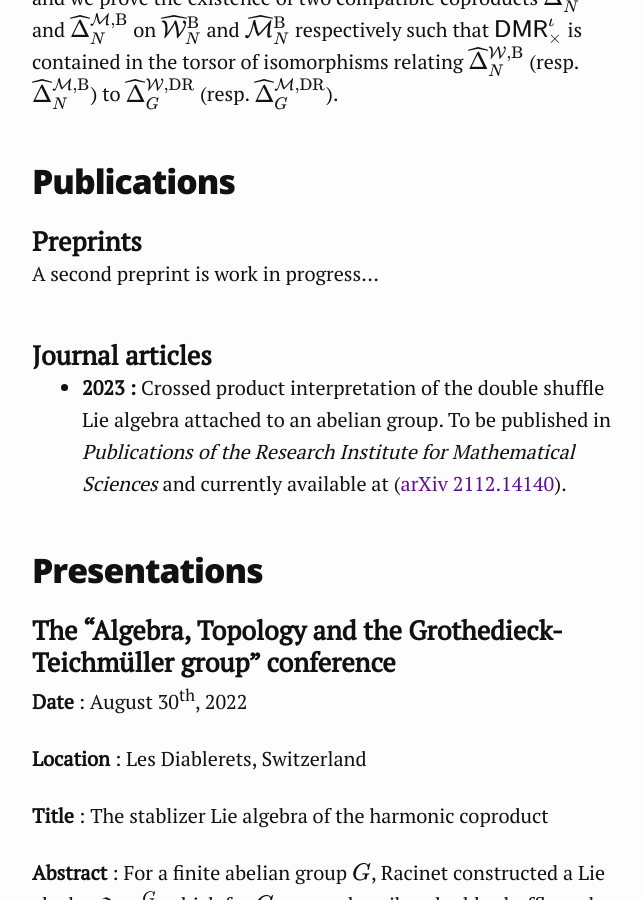
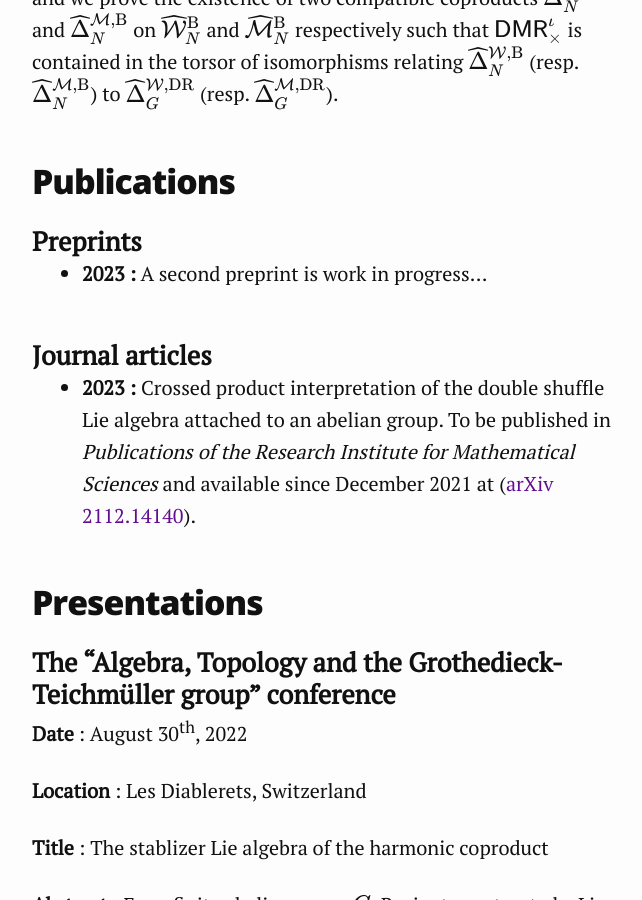
Before and after one commit to khalefyaddaden/khalefyaddaden.github.io, a Jekyll site: the page built from research.markdown, in a window 1280 px wide and 900 px high, scrolled down 1141 px. Shown: the whole window, without its empty margins (308-950 px from the left). Built offline with Jekyll 4.4.1, drawn with Linux system fonts in a browser that asks for light colours; nearby versions of some CDN libraries.

Commit message:
research update

```diff
--- a/research.fr.markdown
+++ b/research.fr.markdown
@@ -17,10 +17,10 @@ Par ailleurs, pour $$G=\{1\}$$, Enriquez et Furusho montrent qu'un sous-schéma
 ## Publications
 
 ### Préprint
-Un second preprint est en cours de préparation...
+- **2023 :** Un second preprint est en cours de préparation...
 
 ### Articles de journal
-- **2023 :** Crossed product interpretation of the double shuffle Lie algebra attached to an abelian group. Prochainement publié dans *Publications of the Research Institute for Mathematical Sciences* et actuellement disponible sur ([arXiv 2112.14140](https://arxiv.org/abs/2112.14140)).
+- **2023 :** Crossed product interpretation of the double shuffle Lie algebra attached to an abelian group. Prochainement publié dans *Publications of the Research Institute for Mathematical Sciences* et disponible depuis décembre 2021 sur ([arXiv 2112.14140](https://arxiv.org/abs/2112.14140)).
 
 ## Exposés
 
--- a/research.markdown
+++ b/research.markdown
@@ -17,10 +17,10 @@ Furthermore, for $$G=\{1\}$$, Enriquez and Furusho showed that a subscheme $$\ma
 ## Publications
 
 ### Preprints
-A second preprint is work in progress...
+- **2023 :** A second preprint is work in progress...
 
 ### Journal articles
-- **2023 :** Crossed product interpretation of the double shuffle Lie algebra attached to an abelian group. To be published in *Publications of the Research Institute for Mathematical Sciences* and currently available at ([arXiv 2112.14140](https://arxiv.org/abs/2112.14140)).
+- **2023 :** Crossed product interpretation of the double shuffle Lie algebra attached to an abelian group. To be published in *Publications of the Research Institute for Mathematical Sciences* and available since December 2021 at ([arXiv 2112.14140](https://arxiv.org/abs/2112.14140)).
 
 ## Presentations
 
```
